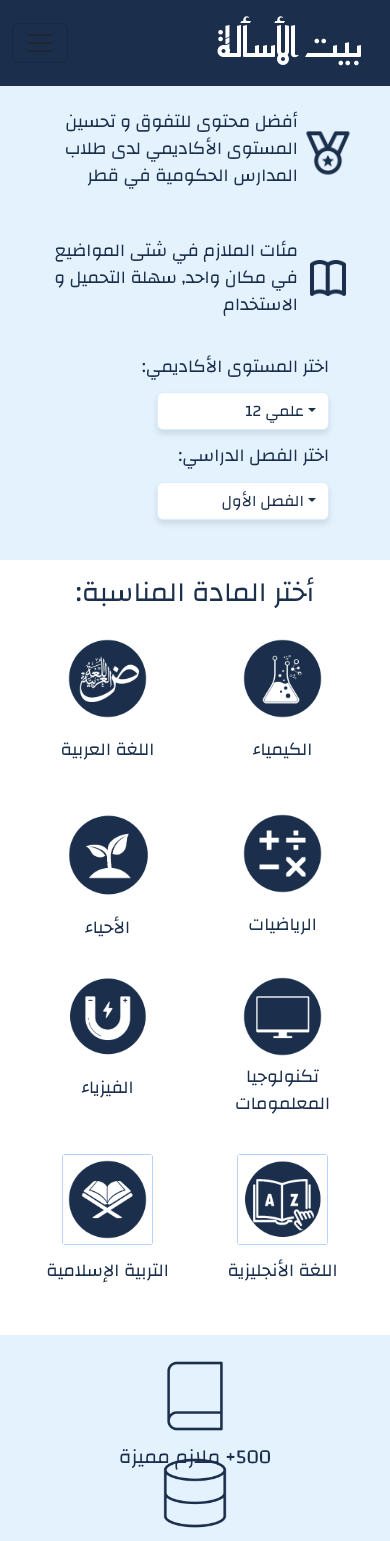
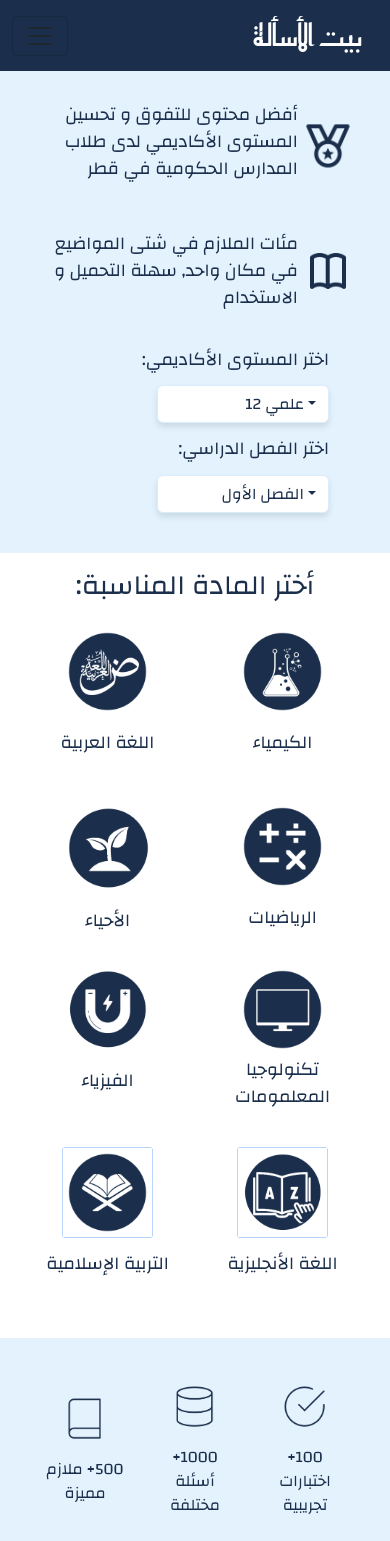
Before and after one commit to tem556/asila, a React (Vite) app: page / in a window 390 px wide. Shown: the top 1541 px of the page. Built offline with nearby package versions, Linux system fonts and the light colour scheme.

Commit message:
Fix deck for mobile too

```diff
--- a/src/components/Card.css
+++ b/src/components/Card.css
@@ -24,14 +24,16 @@
 
 
 .below-navbar {
-    margin-top: 46px;
+    margin-top: 39px;
 }
+
 
 /* Styles for bigger screens */
 @media (min-width: 768px) {
     .below-navbar {
+        margin-top: 46px;
         margin-left: 10%;
-        margin-right: 10%;
+        margin-right: 17%;
     }
 }
 
--- a/src/components/NavBar.css
+++ b/src/components/NavBar.css
@@ -1,3 +1,19 @@
+.header-style {
+    color: 'white';
+    background-color: '#1B2F4C';
+    direction: 'rtl';
+    text-align: 'start';
+    font-family: 'Reem Kufi';
+    font-size: 40px;
+    font-style: 'normal''
+}
+
+@media (max-width: 767.9px) {
+    .header-style {
+        font-size: 30px;
+    }
+}
+
 .custom-nav {
     background-color: #1B2F4C;
 }
@@ -32,16 +48,5 @@
     /* Optional: Ensure it starts from the very left of the screen */
     z-index: 1030;
     /* Ensure it stays above other content */
+    margin-bottom: 0px;
 }
-
-.custom-navbar-font {
-    color: white;
-    font-family: 'Changa', sans-serif;
-    /* Replace with your desired font */
-    font-size: 18px;
-    /* Adjust the font size */
-    font-weight: normal;
-    /* Adjust the font weight */
-    direction: rtl;
-    margin-right: auto;
-}
--- a/src/components/NavBar.jsx
+++ b/src/components/NavBar.jsx
@@ -3,15 +3,6 @@ import Navbar from 'react-bootstrap/Navbar';
 import './NavBar.css'
 
 function NavBar() {
-  const headerStyle = {
-    color: 'white',
-    backgroundColor: '#1B2F4C',
-    direction: 'rtl',
-    textAlign: 'start',
-    fontFamily: 'Reem Kufi',
-    fontSize: 40,
-    fontStyle: 'normal'
-  }
 
   return (
 
@@ -20,7 +11,7 @@ function NavBar() {
       <link rel="preconnect" href="https://fonts.gstatic.com"/>
       <link href="https://fonts.googleapis.com/css2?family=Changa:wght@200..800&family=Reem+Kufi:wght@400..700&display=swap" rel="stylesheet"/>
       <Container>
-        <Navbar.Brand href="#home" className="text-white" style={headerStyle}>بيت الأسألة</Navbar.Brand>
+        <Navbar.Brand href="#home" className="text-white header-style">بيت الأسألة</Navbar.Brand>
         <Navbar.Toggle aria-controls="basic-navbar-nav" />
         <Navbar.Collapse id="basic-navbar-nav">
           <Navbar.Text className="custom-navbar-font d-none d-md-block">
--- a/src/components/StatCard.css
+++ b/src/components/StatCard.css
@@ -3,13 +3,24 @@
     background-color: #e3f2fd; /* Adjust based on your design */
     width: 100vw; /* Full width of the viewport */
     margin-left: calc(50% - 50vw); /* Center the background color */
-    margin-right: calc(0% - 50vw); /* Center the background color */
-    margin-top: -10px
+    margin-right: calc(50% - 50vw); /* Center the background color */
+}
+
+.below-deck {
+    margin-top: 46px;
+}
+
+/* Styles for bigger screens */
+@media (min-width: 768px) {
+    .below-deck {
+        margin-left: 10%;
+        margin-right: 10%;
+    }
 }
 
 .img-scale {
     display: block; /* Make sure there are no inline spaces around */
-    width: 40%; /* Adjust the width of the image */
+    width: 30%; /* Adjust the width of the image */
     height: auto; /* Maintain the aspect ratio */
     padding: 0;
     margin: 0 auto; /* Center the image horizontally */
@@ -17,8 +28,13 @@
     transform-origin: center center; /* Scale from the center */
 }
 
+@media (max-width:767.9px) {
+    .img-scale {
+        width:90%;
+    }
+}
+
 .col-style {
-    padding: 0px;
     margin-top: -35px;
     margin-bottom: -10px;
     justify-content: center;
@@ -33,6 +49,20 @@
     font-family: 'Changa', sans-serif;
     font-style: normal;
     font-weight: 400;
-    font-size: 20px;
+    font-size: px;
     color: #1B2F4C;
 }
+
+@media (max-width: 767.9px) {
+    .col-style {
+        margin-top: 0px;
+        margin-bottom: 0px;
+    }
+}
+
+@media (max-width: 767.9px) {
+    .stat-text {
+        margin-top: 0;
+        margin-bottom: 0px;
+    }
+}
--- a/src/components/StatCard.jsx
+++ b/src/components/StatCard.jsx
@@ -16,7 +16,7 @@ function StatCard() {
     return (
         <div className="stat-wrapper">
             <Container fluid>
-                <Row className="flex-column flex-md-row full-width-box below-navbar">
+                <Row className="full-width-box below-deck">
                     {arr.map((img, i) => (
                         <Col key={i} className='flex-row flex-md-column col-style'>
                             <Image className="img-scale" src={img} />
```
